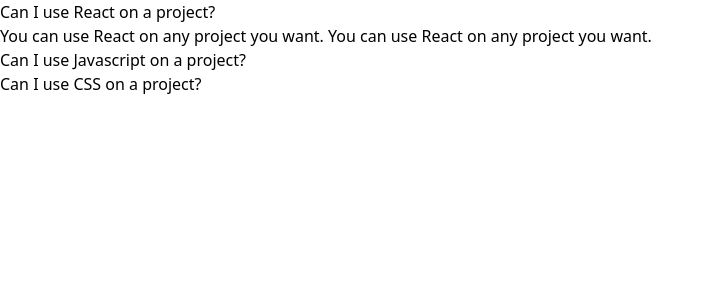
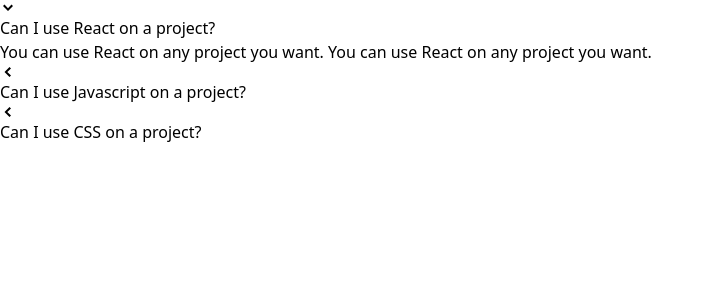
Before and after one commit to adenugbamichael/Reusable-react-ui-components, a React (Vite) app: page / in a window 1280 px wide. Shown: the top 300 px of the page, without its empty margins (0-714 px from the left). Built offline with nearby package versions, Linux system fonts and the light colour scheme.

Commit message:
Conditional icon rendering | displaying icons

```diff
--- a/src/components/Accordion.jsx
+++ b/src/components/Accordion.jsx
@@ -1,5 +1,6 @@
 /* eslint-disable react/prop-types */
 import { useState } from "react"
+import { GoChevronDown, GoChevronLeft } from "react-icons/go"
 
 function Accordion({ items }) {
   const [expandedIndex, setExpandedIndex] = useState(0)
@@ -7,9 +8,17 @@
   const renderedItems = items.map((item, index) => {
     const isExpanded = index === expandedIndex
 
+    const icon = (
+      <span>{isExpanded ? <GoChevronDown /> : <GoChevronLeft />}</span>
+    )
+
     return (
       <div key={item.id}>
-        <div onClick={() => setExpandedIndex(index)}>{item.label}</div>
+        <div onClick={() => setExpandedIndex(index)}>
+          {icon}
+          {item.label}
+        </div>
+
         {isExpanded && <div>{item.content}</div>}
       </div>
     )
```
